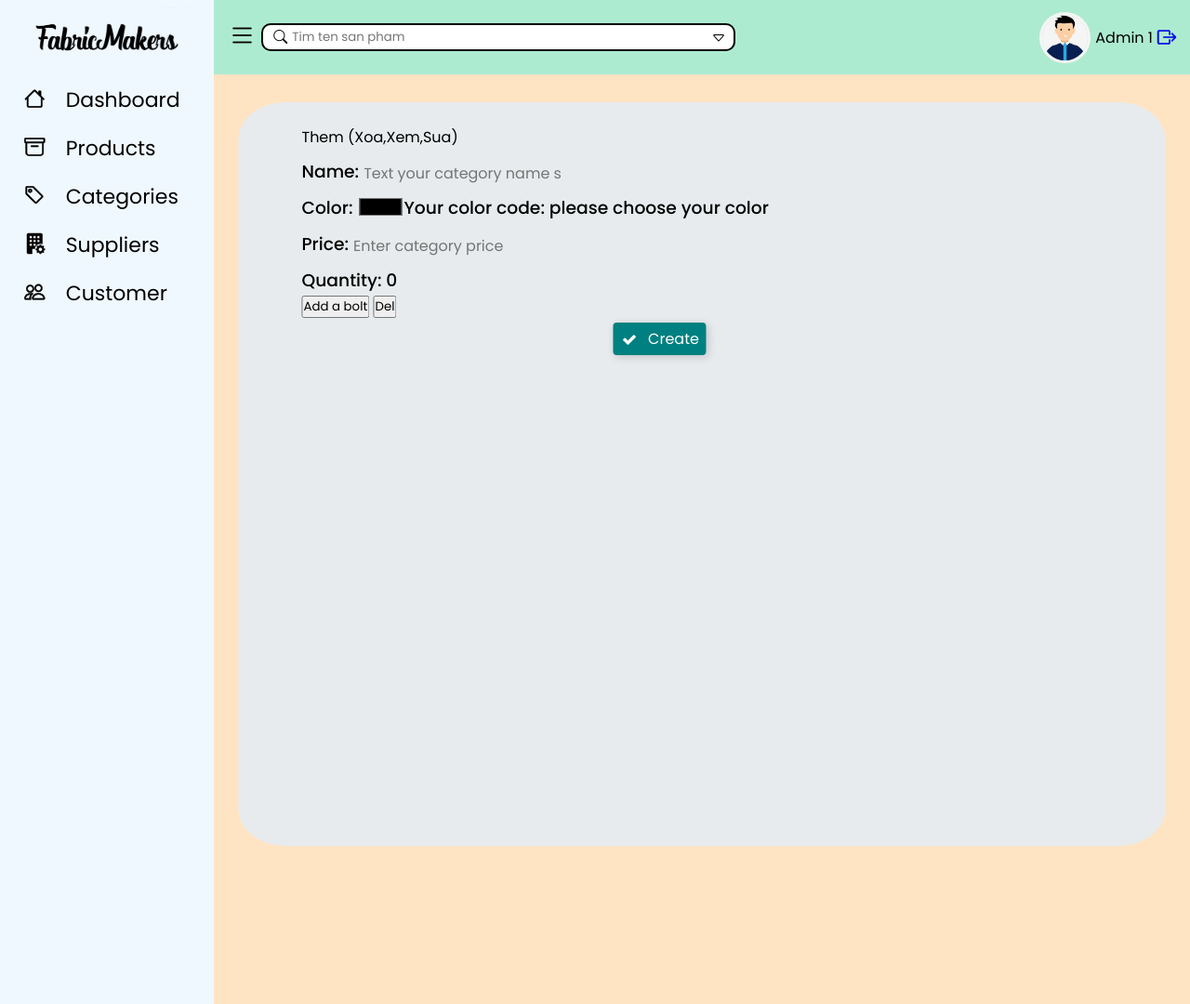
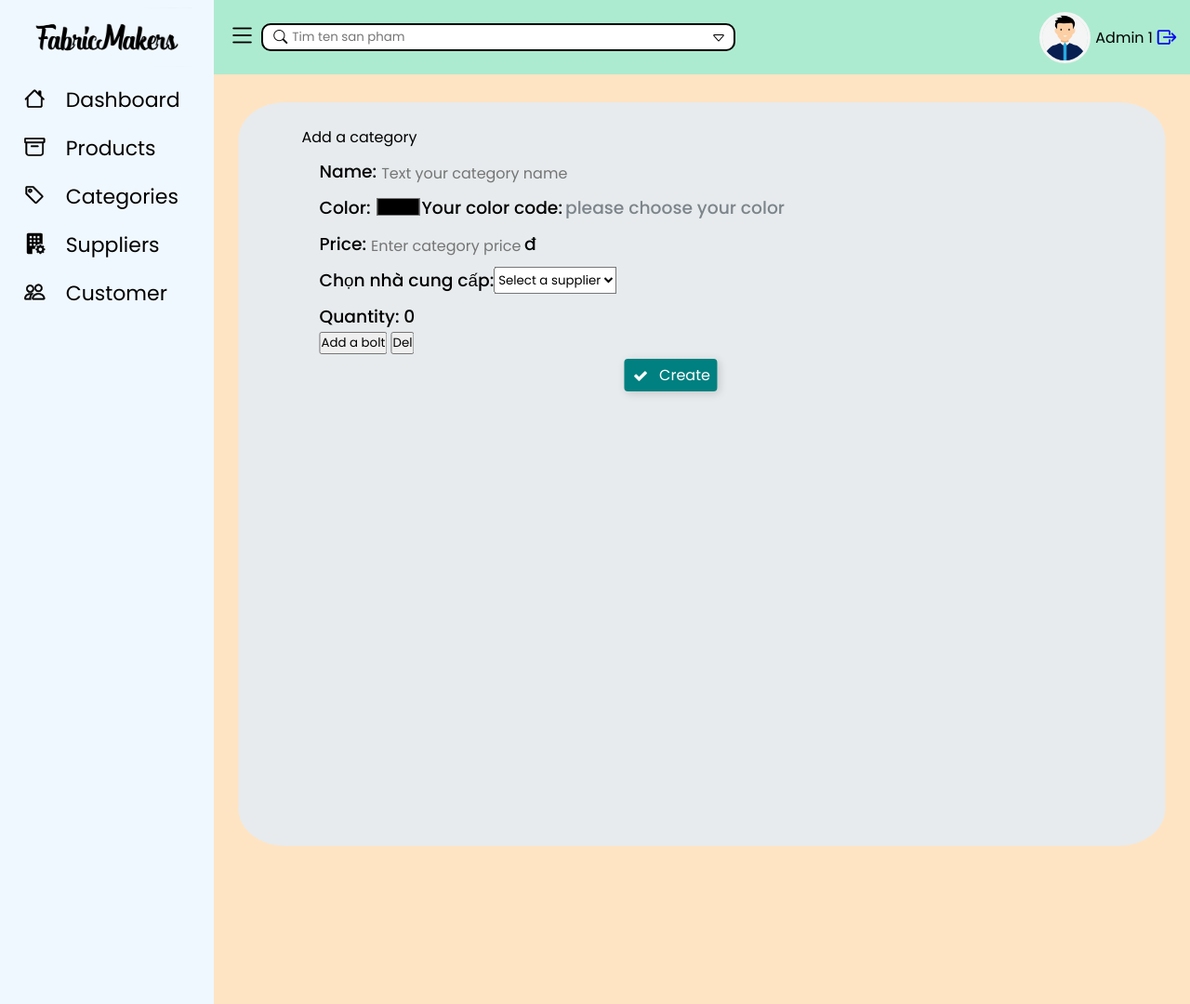
Before and after one commit to nguynqh/FabricAgency, a PHP site: page /pages/properties_form.php in a window 1280 px wide. Shown: the whole page at 93% size. Run offline with PHP 8.4, Linux system fonts and the light colour scheme.

Commit message:
Add files via upload

```diff
--- a/pages/properties_form.php
+++ b/pages/properties_form.php
@@ -16,7 +16,8 @@
             <?php include '../base/sidebar.php'; ?>
             <div class="main-content-wrap">
                 <div class="categories_properties">
-                    <div class="main-label item">Them (Xoa,Xem,Sua)</div>
+                    <div class="main-label item">Add a category <!--(Xoa,Xem,Sua)--></div>
+                    <div class="form-add-cate" style="padding-left: 20px">
                         <!-- ID hide when in mode Add-->
                         <div class="product-id item" style="display: none;">
                             <h3>Id:</h3>
@@ -25,18 +26,33 @@
                         <!-- NAME -->
                         <div class="product-name item">
                             <h3>Name:</h3>
-                        <input type="text" class="input-name" placeholder="Text your category name s">
+                            <input type="text" class="" placeholder="Text your category name">
                         </div>
                         <!-- COLOR -->
                         <div class="product-color item">
                             <h3>Color:</h3>
                             <input type="color" class="input-color" id="colorPicker">
-                        <h3 id="colorCode">Your color code: please choose your color</h3>
+                            <h3 id="colorCode" >Your color code: </h3>
+                            <h3 id="selectedColor" style="padding-left: 3px; color: #7c858b" >please choose your color</h3>
                         </div>
                         <!-- CURRENT PRICE -->
                         <div class="product-current-price item">
                             <h3 style="font-weight: 500;">Price:</h3>
-                        <input type="text" name="" id="" class="" placeholder="Enter category price">
+                            <input type="text" name="" id="inPutPrice" class="" placeholder="Enter category price" style="width: 165px;">
+                            <h3>đ</h3>
+                        </div>
+                        <!-- SUPPLIER -->
+                        <div class="product-supplier item">
+                            <h3>Chọn nhà cung cấp:</h3>
+                            <select name="" id="selectSupplier" class="select-supplier" >
+                                <option value="default" disabled hidden selected >Select a supplier</option>
+                                <option value="value1">hieu</option>
+                                <option value="value2">duc</option>
+                                <option value="value3">haas</option>
+                                <option value="value1">hieu</option>
+                                <option value="value2">duc</option>
+                                <option value="value3">haas</option>
+                            </select>
                         </div>
                         <!-- QUANTITY -->
                         <div class="product-quantity item" style="display: block;">
@@ -51,8 +67,8 @@
                                 </div>  -->
                             </div>
                             <div class="action-button-bolt-form">
-                            <button id="addBolt">Add a bolt</button>
-                            <button id="delBolt">Del</button>
+                                <button id="addBolt" class="button-action">Add a bolt</button>
+                                <button id="delBolt" class="button-action">Del</button>
                             </div>
                         </div>
                         <!-- SUBMIT BUTTON -->
@@ -68,6 +84,7 @@
                 </div>
             </div>
         </div>
+    </div>
     <script src="../js/properties_form.js"></script>
 
 </body>
```
Lines whose indentation alone changed are shown as unchanged.
